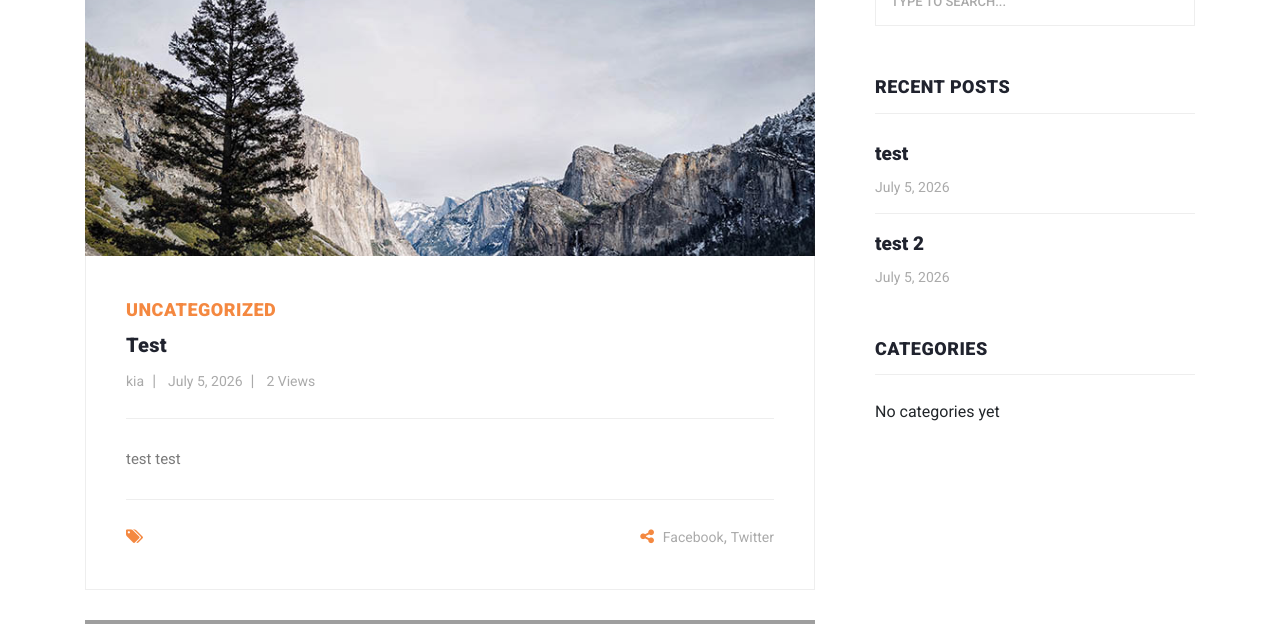
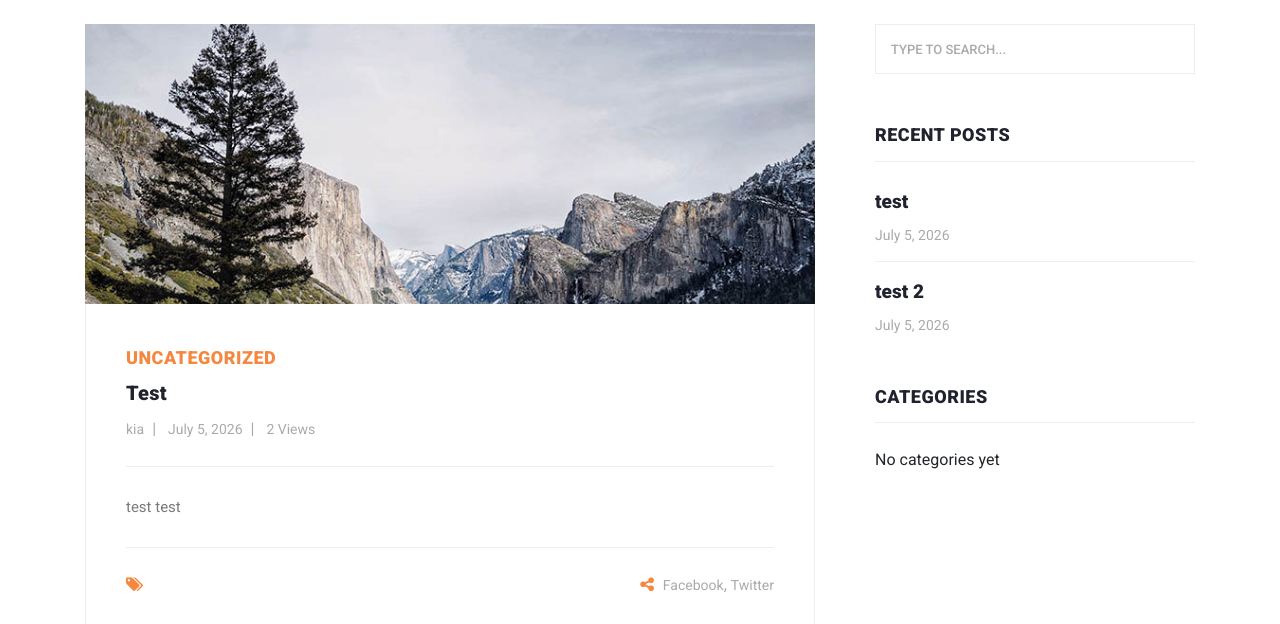
Before and after one commit to Kia-Aalam/Kia-Blog, a Django app: page / in a window 1280 px wide. Shown: the part 610-1234 px from the top of the page. Run offline with Django 5.2, Linux system fonts and the light colour scheme; data comes from the database, SQL or seed files in the repository; both versions use the stored data as it was after the commit; data that the repository does not hold is empty; some libraries are stand-ins or nearby versions; grey boxes are pictures that could not be loaded.

Commit message:
fix index page problem

```diff
--- a/templates/index.html
+++ b/templates/index.html
@@ -119,7 +119,7 @@ https://templatemo.com/tm-551-stand-blog
 
     <section class="blog-posts">
       <div class="container">
-        <div class="row">
+        <div class="row mt-5">
           <div class="col-lg-8">
             <div class="all-blog-posts">
               <div class="row">
```
Also changed, not shown: db.sqlite3.
